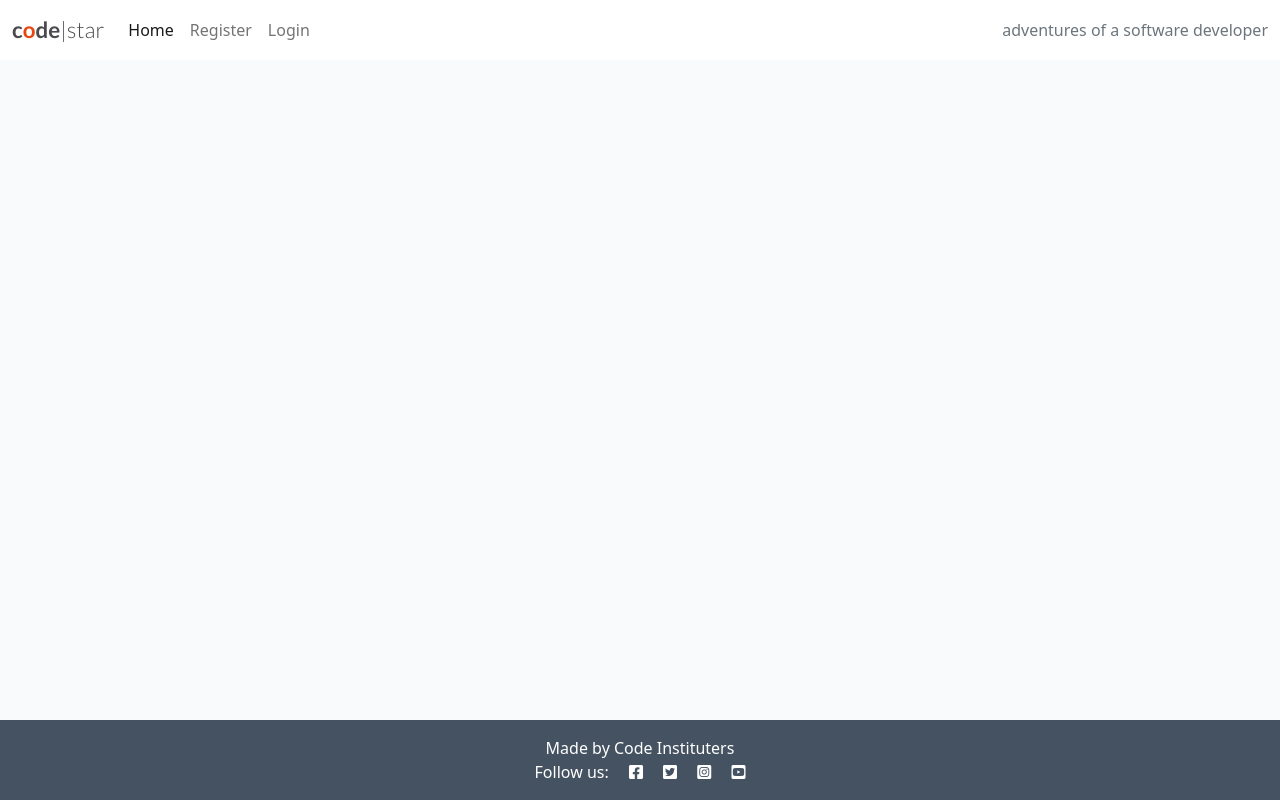
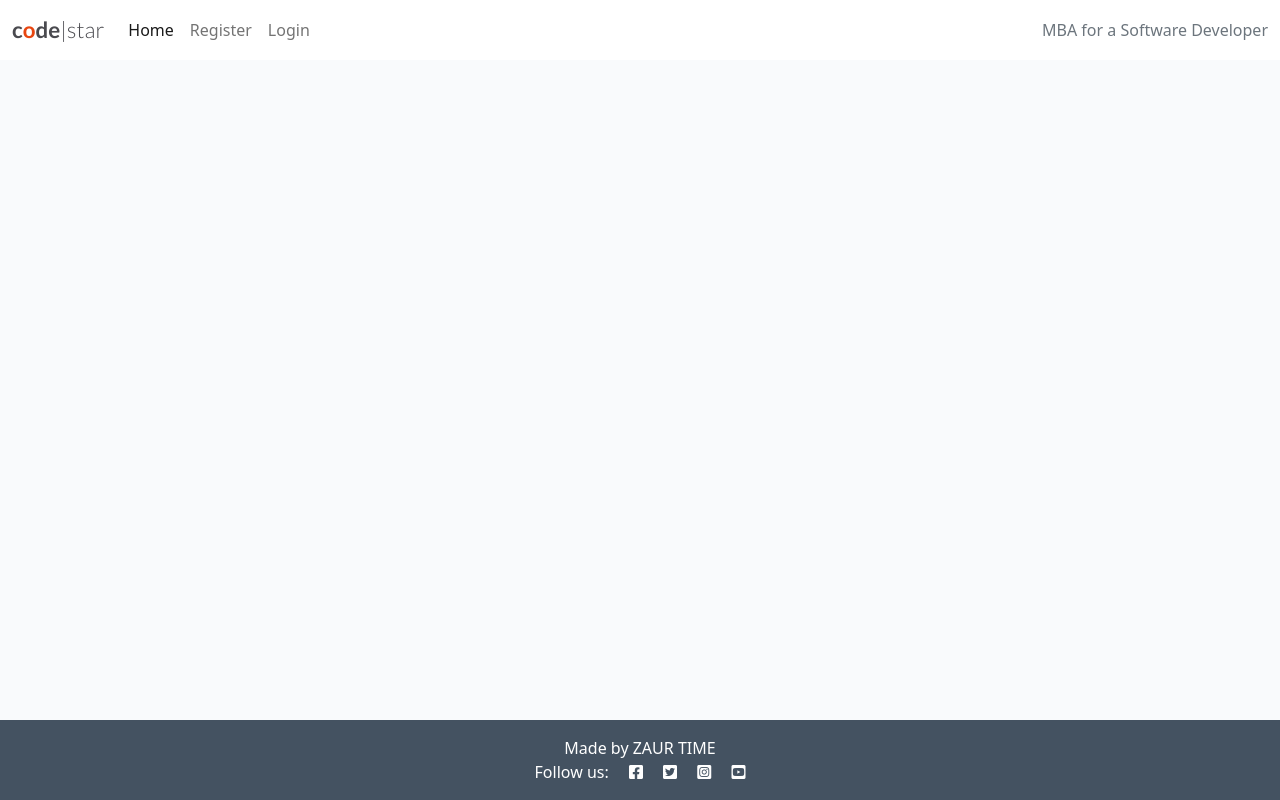
Before and after one commit to Zaurtime/mbaforceo, a Django app: page / in a window 1280 px wide. Run offline with Django 3.2, Linux system fonts and the light colour scheme; data that the repository does not hold is empty.

Commit message:
Change footer text and navbar text

```diff
--- a/mba/views.py
+++ b/mba/views.py
@@ -1,4 +1,4 @@
-from django.shortcuts import render
+from django.shortcuts import render, get_object_or_404
 from django.views import generic, View
 from .models import Post
 
--- a/templates/base.html
+++ b/templates/base.html
@@ -51,7 +51,7 @@
                     {% endif %}
                 </ul>
                 <span class="navbar-text text-muted">
-                    adventures of a software developer
+                    MBA for a Software Developer
                 </span>
             </div>
         </div>
@@ -65,7 +65,7 @@
 
     <!-- Footer -->
     <footer class="footer mt-auto py-3 dark-bg">
-        <p class="m-0 text-center text-white">Made by Code Instituters</p>
+        <p class="m-0 text-center text-white">Made by ZAUR TIME</p>
         <p class="m-0 text-center text-white">Follow us: <i class="fab fa-facebook-square ms-3"></i>
             <i class="fab fa-twitter-square ms-3"></i>
             <i class="fab fa-instagram-square ms-3"></i>
--- a/templates/index.html
+++ b/templates/index.html
@@ -23,7 +23,7 @@
                                     <p class="author">Author: {{ post.author }}</p>
                                 </div>
                             </div>
-                            <a href="#" class="post-link">
+                            <a href="{% url 'post_detail' post.slug  %}" class="post-link">
                                 <h2 class="card-title">{{ post.title }}</h2>
                                 <p class="card-text">{{ post.excerpt }}</p>
                             </a>
```
